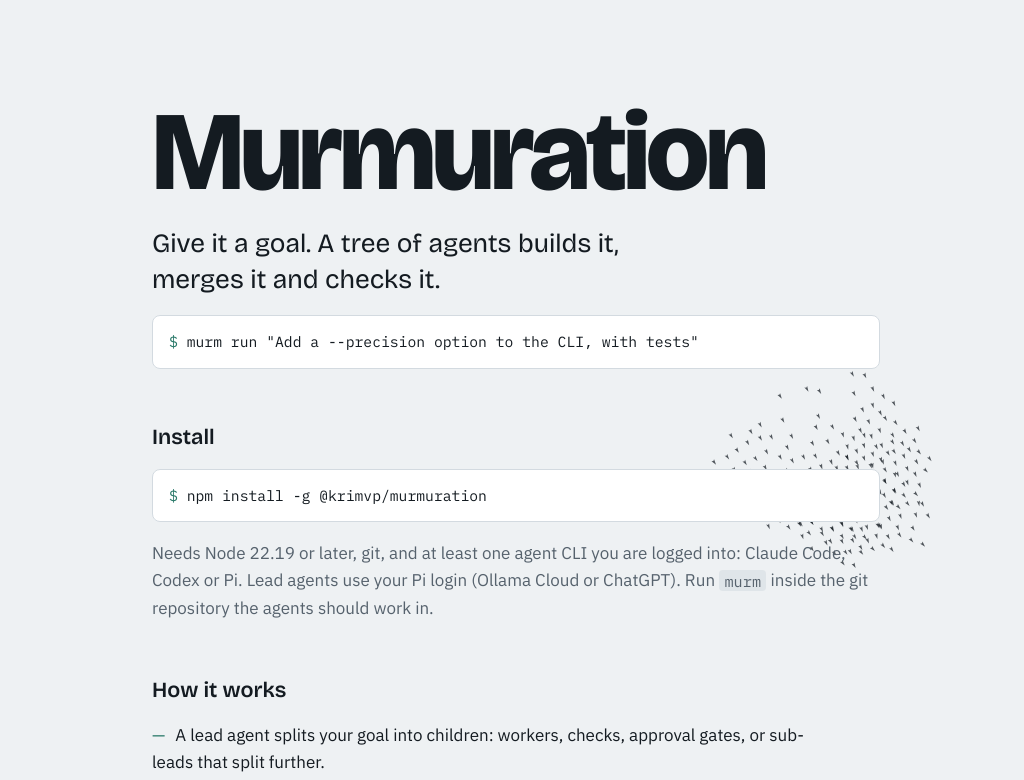
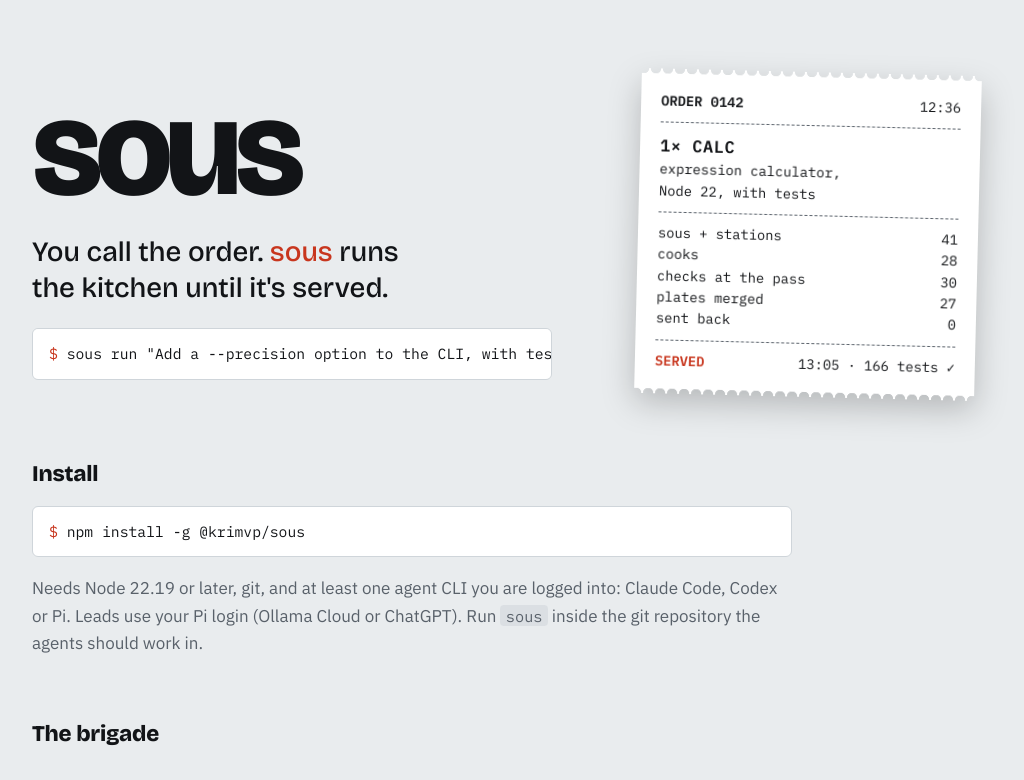
Before and after one commit to krimvp/sous, a website: page site/index.html in a window 1280 px wide. Shown: the top 780 px of the page, without its empty margins (124-1148 px from the left). Drawn offline with nearby package versions, Linux system fonts and the light colour scheme; animation ran at ten frames a second.

Commit message:
Landing page for sous
Co-Authored-By: Claude Opus 5.5 <noreply@anthropic.com>
Claude-Session: https://claude.ai/code/session_017oasAREKs7kLRTjDwe9eJs

```diff
--- a/site/index.html
+++ b/site/index.html
@@ -3,147 +3,133 @@
 <head>
 <meta charset="utf-8">
 <meta name="viewport" content="width=device-width, initial-scale=1, viewport-fit=cover">
-<meta name="description" content="Murmuration: give it a goal, and a tree of agents builds it, merges it and checks it, on your machine.">
-<title>Murmuration</title>
+<meta name="description" content="sous: you call the order; a brigade of agents splits it, cooks it in git worktrees, and checks every plate at the pass.">
+<title>sous</title>
 <link rel="preconnect" href="https://fonts.googleapis.com">
 <link rel="preconnect" href="https://fonts.gstatic.com" crossorigin>
-<link rel="stylesheet" href="https://fonts.googleapis.com/css2?family=Bricolage+Grotesque:opsz,wght@12..96,400;12..96,600;12..96,800&family=IBM+Plex+Sans:wght@400;500&family=IBM+Plex+Mono:wght@400&display=swap">
+<link rel="stylesheet" href="https://fonts.googleapis.com/css2?family=Bricolage+Grotesque:opsz,wght@12..96,500;12..96,800&family=IBM+Plex+Sans:wght@400;500&family=IBM+Plex+Mono:wght@400;600&display=swap">
 <style>
-/* Layout: the flock fills the background; one column: name and command first, then install, how it works, what you can do. */
+/* Layout: a stainless pass; the name and the order on the left, a printed kitchen ticket on the right; then three short sections in one column. */
 :root {
-  --sky: #eef1f3; --paper: #ffffff; --ink: #141b21; --muted: #56626d; --rule: #d3dae0;
-  --sheen: #2b7a6a; --bird: rgba(20, 27, 33, 0.72);
+  --steel: #e9ecee;      /* the pass: brushed steel */
+  --ticket: #ffffff;     /* thermal paper */
+  --ink: #121417;
+  --muted: #59616a;
+  --rule: #cfd5da;
+  --fire: #c8361e;       /* "fire!": the one accent */
   --font-display: "Bricolage Grotesque", "IBM Plex Sans", system-ui, sans-serif;
   --font-body: "IBM Plex Sans", system-ui, -apple-system, "Segoe UI", sans-serif;
   --font-mono: "IBM Plex Mono", ui-monospace, "SFMono-Regular", Menlo, monospace;
 }
 @media (prefers-color-scheme: dark) {
-  :root:not([data-theme="light"]) { --sky: #0d1216; --paper: #141b21; --ink: #e6ebef; --muted: #9aa6b0; --rule: #26313a; --sheen: #5fbfa9; --bird: rgba(214, 224, 232, 0.6); color-scheme: dark; }
+  :root:not([data-theme="light"]) { --steel: #101315; --ticket: #1b1f22; --ink: #e8ecef; --muted: #9ba5ad; --rule: #2a3137; --fire: #ff6a4d; color-scheme: dark; }
 }
-:root[data-theme="dark"] { --sky: #0d1216; --paper: #141b21; --ink: #e6ebef; --muted: #9aa6b0; --rule: #26313a; --sheen: #5fbfa9; --bird: rgba(214, 224, 232, 0.6); color-scheme: dark; }
+:root[data-theme="dark"] { --steel: #101315; --ticket: #1b1f22; --ink: #e8ecef; --muted: #9ba5ad; --rule: #2a3137; --fire: #ff6a4d; color-scheme: dark; }
 * { box-sizing: border-box; }
-body { background: var(--sky); color: var(--ink); font: 17px/1.6 var(--font-body); }
-#flock { position: fixed; inset: 0; width: 100%; height: 100%; display: block; }
-main { position: relative; max-width: 760px; margin: 0 auto; padding-inline: 16px; padding-block: clamp(48px, 12vh, 120px) 64px; display: grid; gap: 56px; }
-header, section { display: grid; gap: 18px; }
-h1 { font: 800 clamp(3rem, 12vw, 7rem)/1 var(--font-display); letter-spacing: -0.035em; margin: 0; }
-h2 { font: 600 1.35rem/1.2 var(--font-display); margin: 0; }
-.tag { font: 400 clamp(1.25rem, 3vw, 1.65rem)/1.35 var(--font-display); max-width: 28ch; margin: 0; }
+body { background: var(--steel); color: var(--ink); font: 17px/1.6 var(--font-body); }
+main { max-width: 1000px; margin: 0 auto; padding-inline: 16px; padding-block: clamp(40px, 9vh, 96px) 64px; display: grid; gap: 64px; }
 p { margin: 0; }
+h1 { font: 800 clamp(4rem, 15vw, 8.5rem)/0.9 var(--font-display); letter-spacing: -0.05em; margin: 0; }
+h2 { font: 800 1.4rem/1.2 var(--font-display); margin: 0; letter-spacing: -0.01em; }
+a { color: var(--fire); }
+a:focus-visible { outline: 2px solid var(--fire); outline-offset: 2px; }
+code { font: 0.9em var(--font-mono); background: color-mix(in srgb, var(--rule) 55%, transparent); padding: 0.05em 0.35em; border-radius: 4px; overflow-wrap: anywhere; }
+pre { margin: 0; background: var(--ticket); border: 1px solid var(--rule); border-radius: 6px; padding: 13px 16px; overflow-x: auto; font: 0.92rem/1.6 var(--font-mono); }
+pre .p { color: var(--fire); user-select: none; }
 .muted { color: var(--muted); }
-pre { margin: 0; background: var(--paper); border: 1px solid var(--rule); border-radius: 8px; padding: 14px 16px; overflow-x: auto; font: 0.92rem/1.6 var(--font-mono); }
-pre .p { color: var(--sheen); user-select: none; }
-pre .c { color: var(--muted); }
-code { font: 0.9em var(--font-mono); background: color-mix(in srgb, var(--rule) 55%, transparent); padding: 0.05em 0.35em; border-radius: 4px; overflow-wrap: anywhere; }
-ul { margin: 0; padding: 0; list-style: none; display: grid; gap: 8px; max-width: 64ch; }
-ul.dash li::before { content: "—"; color: var(--sheen); margin-right: 10px; }
+
+.top { display: grid; grid-template-columns: minmax(0, 1.15fr) minmax(0, 0.85fr); gap: clamp(28px, 5vw, 64px); align-items: center; }
+@media (max-width: 760px) { .top { grid-template-columns: 1fr; } }
+.top .intro { display: grid; gap: 22px; min-width: 0; }
+.tag { font: 500 clamp(1.3rem, 3vw, 1.75rem)/1.3 var(--font-display); max-width: 22ch; }
+.tag em { font-style: normal; color: var(--fire); }
+
+/* The ticket: thermal paper with torn edges, printed in mono. */
+.ticket-wrap { justify-self: center; width: min(100%, 340px); filter: drop-shadow(0 12px 16px rgba(0,0,0,.22)); }
+.ticket { width: 100%; background: var(--ticket); color: var(--ink); font: 0.86rem/1.55 var(--font-mono); padding: 22px 20px; transform: rotate(1.4deg);
+  -webkit-mask: radial-gradient(circle at 6px 0, transparent 5px, #000 5.5px) top / 12px 7px repeat-x, linear-gradient(#000, #000) center / 100% calc(100% - 12px) no-repeat, radial-gradient(circle at 6px 7px, transparent 5px, #000 5.5px) bottom / 12px 7px repeat-x;
+          mask: radial-gradient(circle at 6px 0, transparent 5px, #000 5.5px) top / 12px 7px repeat-x, linear-gradient(#000, #000) center / 100% calc(100% - 12px) no-repeat, radial-gradient(circle at 6px 7px, transparent 5px, #000 5.5px) bottom / 12px 7px repeat-x;
+  animation: print 0.9s cubic-bezier(.2,.7,.2,1) both; }
+@keyframes print { from { transform: rotate(1.4deg) translateY(-14px); } to { transform: rotate(1.4deg) translateY(0); } }
+.ticket .row { display: flex; justify-content: space-between; gap: 12px; }
+.ticket .cut { border-top: 1px dashed var(--muted); margin: 10px 0; }
+.ticket b { font-weight: 600; }
+.ticket .fire { color: var(--fire); font-weight: 600; }
+.ticket .big { font-size: 1.05rem; font-weight: 600; letter-spacing: 0.04em; }
+
+section { display: grid; gap: 18px; max-width: 760px; }
+.brigade { display: grid; grid-template-columns: minmax(0, 10rem) minmax(0, 1fr); border-top: 2px solid var(--ink); }
+.brigade > * { padding: 10px 14px 10px 0; border-bottom: 1px solid var(--rule); min-width: 0; }
+.brigade dt { font: 600 0.82rem var(--font-mono); letter-spacing: 0.06em; text-transform: uppercase; padding-top: 13px; }
+.brigade dd { margin: 0; }
+@media (max-width: 520px) { .brigade { grid-template-columns: 1fr; } .brigade dt { border-bottom: 0; padding-bottom: 0; } }
 .ops { display: grid; grid-template-columns: minmax(0, max-content) minmax(0, 1fr); gap: 8px 18px; align-items: baseline; }
 .ops code { justify-self: start; }
 @media (max-width: 560px) { .ops { grid-template-columns: 1fr; gap: 2px; } .ops span { margin-bottom: 8px; } }
-a { color: var(--sheen); }
-a:focus-visible { outline: 2px solid var(--sheen); outline-offset: 2px; }
-.link { font-weight: 500; }
+footer { color: var(--muted); }
+@media (prefers-reduced-motion: reduce) { .ticket { animation: none; } }
 </style>
 </head>
 <body style="margin:0">
 
-<canvas id="flock" aria-hidden="true"></canvas>
 <main>
-  <header>
-    <h1>Murmuration</h1>
-    <p class="tag">Give it a goal. A tree of agents builds it, merges it and checks it.</p>
-    <pre><span class="p">$ </span>murm run "Add a --precision option to the CLI, with tests"</pre>
-  </header>
+  <div class="top">
+    <div class="intro">
+      <h1>sous</h1>
+      <p class="tag">You call the order. <em>sous</em> runs the kitchen until it's served.</p>
+      <pre><span class="p">$ </span>sous run "Add a --precision option to the CLI, with tests"</pre>
+    </div>
+    <div class="ticket-wrap"><div class="ticket" role="img" aria-label="A kitchen ticket for a real run: calc, built by 41 leads, 28 cooks and 30 checks, 27 plates through the pass, served in 28 minutes 54 seconds">
+      <div class="row"><b>ORDER 0142</b><span>12:36</span></div>
+      <div class="cut"></div>
+      <div class="big">1× CALC</div>
+      <div>expression calculator,</div>
+      <div>Node 22, with tests</div>
+      <div class="cut"></div>
+      <div class="row"><span>sous + stations</span><span>41</span></div>
+      <div class="row"><span>cooks</span><span>28</span></div>
+      <div class="row"><span>checks at the pass</span><span>30</span></div>
+      <div class="row"><span>plates merged</span><span>27</span></div>
+      <div class="row"><span>sent back</span><span>0</span></div>
+      <div class="cut"></div>
+      <div class="row"><span class="fire">SERVED</span><span>13:05 · 166 tests ✓</span></div>
+    </div></div>
+  </div>
 
   <section>
     <h2>Install</h2>
-    <pre><span class="p">$ </span>npm install -g @krimvp/murmuration</pre>
-    <p class="muted">Needs Node 22.19 or later, git, and at least one agent CLI you are logged into: Claude Code, Codex or Pi. Lead agents use your Pi login (Ollama Cloud or ChatGPT). Run <code>murm</code> inside the git repository the agents should work in.</p>
+    <pre><span class="p">$ </span>npm install -g @krimvp/sous</pre>
+    <p class="muted">Needs Node 22.19 or later, git, and at least one agent CLI you are logged into: Claude Code, Codex or Pi. Leads use your Pi login (Ollama Cloud or ChatGPT). Run <code>sous</code> inside the git repository the agents should work in.</p>
   </section>
 
   <section>
-    <h2>How it works</h2>
-    <ul class="dash">
-      <li>A lead agent splits your goal into children: workers, checks, approval gates, or sub-leads that split further.</li>
-      <li>Workers run on Claude Code, Codex or Pi, each in its own git worktree.</li>
-      <li>Finished work is merged one branch at a time; checks you or a lead define run on the merged result. A merge conflict goes to an agent that resolves it.</li>
-      <li>Plain code runs all of it and records every step, so a stopped run resumes where it left off.</li>
-      <li>The result lands on branch <code>murm/&lt;run&gt;</code>. Your own branch is untouched until you merge it.</li>
-    </ul>
+    <h2>The brigade</h2>
+    <dl class="brigade">
+      <dt>You</dt><dd>Call the order: a goal, or a fixed menu of steps in a file. Answer questions, approve plates, send things back.</dd>
+      <dt>Sous</dt><dd>A lead agent splits the order across stations. Stations can be leads too, as many levels deep as you allow.</dd>
+      <dt>Cooks</dt><dd>Claude Code, Codex or Pi do the work, each at its own station: a git worktree on its own branch.</dd>
+      <dt>The pass</dt><dd>Every plate is merged one at a time and checked on the merged result. A clash goes to an agent who fixes it.</dd>
+      <dt>Service</dt><dd>The finished order is on branch <code>sous/&lt;run&gt;</code>. If the kitchen stops, <code>sous resume</code> picks up where it was.</dd>
+    </dl>
   </section>
 
   <section>
     <h2>What you can do</h2>
     <div class="ops">
-      <code>murm run "goal"</code><span>let a lead decide the plan</span>
-      <code>murm run graph.json</code><span>fixed steps, gates and leads you define in a file</span>
-      <code>--agents agents.json</code><span>for goal runs: name your own agents (harness, model, instructions) and limit the models leads may pick; graph files carry the same definitions</span>
+      <code>sous run "goal"</code><span>let the sous plan it</span>
+      <code>sous run graph.json</code><span>a fixed menu: steps, gates and leads you define in a file</span>
+      <code>--agents agents.json</code><span>for goal runs: your own agents (harness, model, instructions) and the models leads may pick</span>
       <code>--max-depth 4</code><span>let leads nest deeper than the default 3</span>
-      <code>murm status</code><span>see the live tree and any questions for you</span>
-      <code>murm answer &lt;node&gt; "…"</code><span>reply to a question, or steer a lead mid-run</span>
-      <code>murm approve &lt;gate&gt;</code><span>pass an approval gate</span>
-      <code>murm cancel &lt;node&gt;</code><span>stop a node and everything under it, or reject a gate</span>
-      <code>murm resume</code><span>continue after Ctrl-C or a crash</span>
-      <code>murm export atif</code><span>export the run as an ATIF trajectory (<code>export otlp</code> sends it to Langfuse)</span>
+      <code>sous status</code><span>the live tree, and any questions for you</span>
+      <code>sous answer &lt;node&gt; "…"</code><span>reply to a question, or steer a lead mid-run</span>
+      <code>sous approve &lt;gate&gt;</code><span>pass an approval gate</span>
+      <code>sous cancel &lt;node&gt;</code><span>stop a node and everything under it, or reject a gate</span>
+      <code>sous resume</code><span>continue after Ctrl-C or a crash</span>
+      <code>sous export atif</code><span>the run as an ATIF trajectory (<code>export otlp</code> sends it to Langfuse)</span>
     </div>
   </section>
 
-  <p><a class="link" href="https://github.com/krimvp/murmuration">github.com/krimvp/murmuration</a></p>
+  <footer><a href="https://github.com/krimvp/sous">github.com/krimvp/sous</a> · runs on your machine</footer>
 </main>
-<script>
-(function () {
-  const canvas = document.getElementById('flock')
-  const ctx = canvas.getContext('2d')
-  const still = window.matchMedia('(prefers-reduced-motion: reduce)').matches
-  let W = 0, H = 0, birds = []
-  const color = () => getComputedStyle(document.documentElement).getPropertyValue('--bird').trim() || 'rgba(20,27,33,.7)'
-  function size() {
-    const r = canvas.getBoundingClientRect(), d = Math.min(window.devicePixelRatio || 1, 2)
-    W = r.width; H = r.height
-    canvas.width = W * d; canvas.height = H * d
-    ctx.setTransform(d, 0, 0, d, 0, 0)
-  }
-  function seed() {
-    const n = Math.round(Math.min(260, Math.max(90, W * H / 4200)))
-    birds = Array.from({ length: n }, () => {
-      const a = Math.random() * Math.PI * 2
-      return { x: W * (0.55 + Math.random() * 0.4), y: H * (0.15 + Math.random() * 0.6), vx: Math.cos(a), vy: Math.sin(a) }
-    })
-  }
-  function step(t) {
-    const cx = W * (0.72 + 0.16 * Math.sin(t / 5200)), cy = H * (0.45 + 0.22 * Math.sin(t / 3700))
-    for (const b of birds) {
-      let ax = 0, ay = 0, mx = 0, my = 0, sx = 0, sy = 0, n = 0
-      for (const o of birds) {
-        if (o === b) continue
-        const dx = o.x - b.x, dy = o.y - b.y, d2 = dx * dx + dy * dy
-        if (d2 < 1600) { ax += o.x; ay += o.y; mx += o.vx; my += o.vy; n++; if (d2 < 120) { sx -= dx; sy -= dy } }
-      }
-      if (n) { b.vx += ((mx / n) - b.vx) * 0.06 + ((ax / n) - b.x) * 0.0009; b.vy += ((my / n) - b.vy) * 0.06 + ((ay / n) - b.y) * 0.0009 }
-      b.vx += sx * 0.012 + (cx - b.x) * 0.00035; b.vy += sy * 0.012 + (cy - b.y) * 0.00035
-      const s = Math.hypot(b.vx, b.vy) || 1, v = Math.min(2.2, Math.max(1.1, s))
-      b.vx = b.vx / s * v; b.vy = b.vy / s * v
-      b.x += b.vx; b.y += b.vy
-    }
-  }
-  function draw() {
-    ctx.clearRect(0, 0, W, H)
-    ctx.fillStyle = color()
-    for (const b of birds) {
-      const a = Math.atan2(b.vy, b.vx)
-      ctx.save(); ctx.translate(b.x, b.y); ctx.rotate(a)
-      ctx.beginPath(); ctx.moveTo(3.2, 0); ctx.lineTo(-2.4, 1.6); ctx.lineTo(-1.4, 0); ctx.lineTo(-2.4, -1.6); ctx.closePath(); ctx.fill()
-      ctx.restore()
-    }
-  }
-  function frame(t) { step(t); draw(); if (!document.hidden) requestAnimationFrame(frame) }
-  size(); seed()
-  for (let i = 0; i < 120; i++) step(i * 16)   // settle into a flock before the first frame
-  draw()
-  if (!still) requestAnimationFrame(frame)
-  document.addEventListener('visibilitychange', () => { if (!document.hidden && !still) requestAnimationFrame(frame) })
-  window.addEventListener('resize', () => { size(); seed(); for (let i = 0; i < 60; i++) step(i * 16); draw() })
-})()
-</script>
 </body>
 </html>
```
